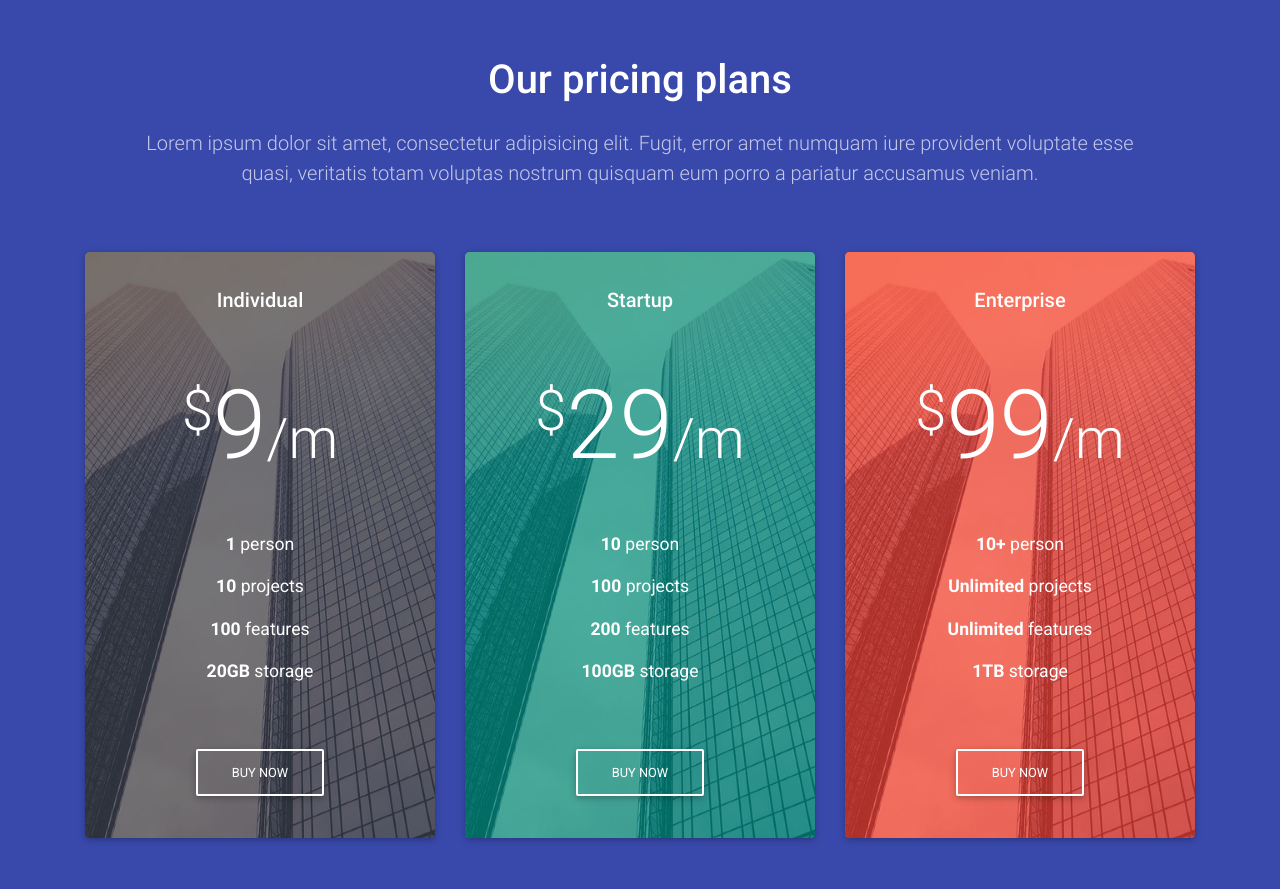
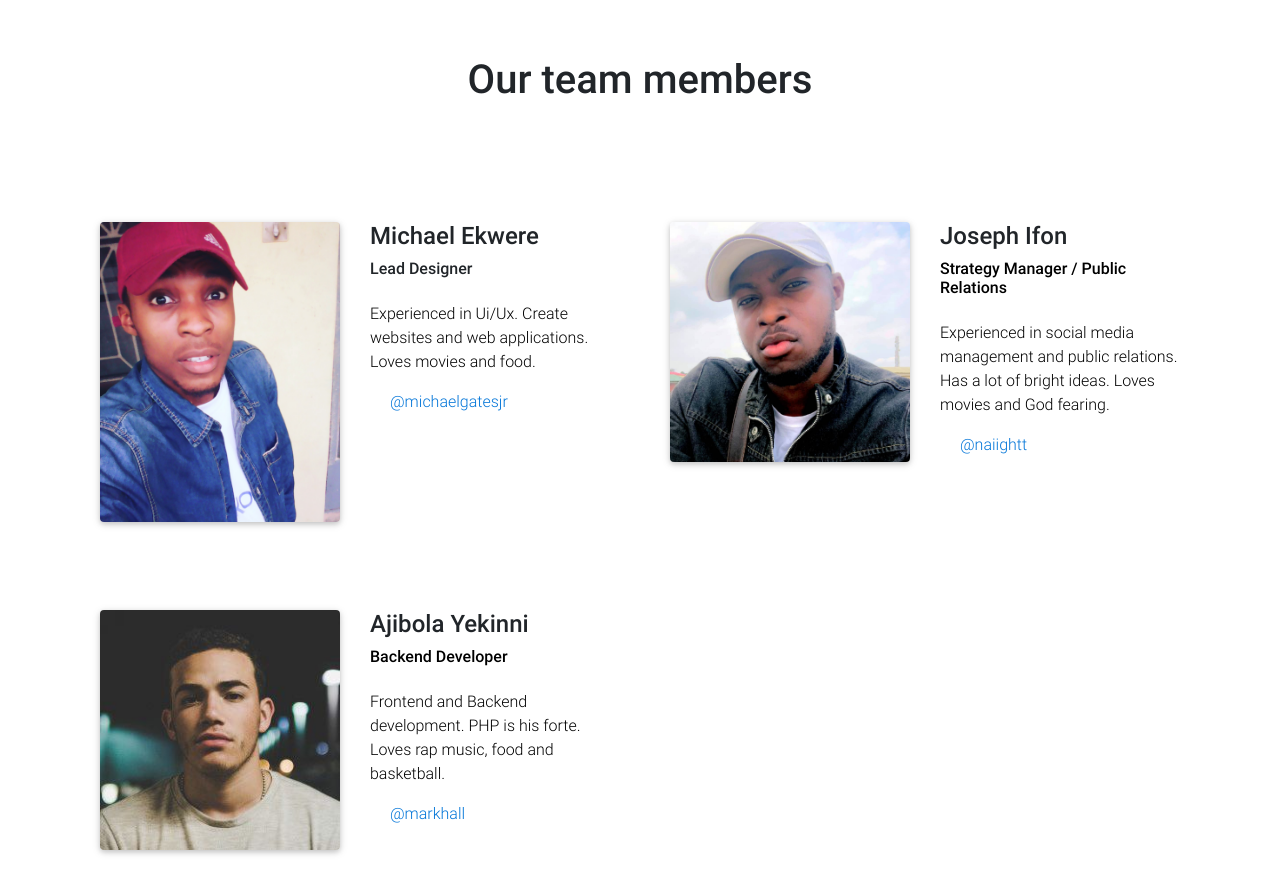
Before and after one commit to MichaelGee/brimstone, a plain HTML site: page index.html in a window 1280 px wide. Shown: the part 2820-3709 px from the top of the page. Drawn offline with Linux system fonts and the light colour scheme.

Commit message:
added photos

```diff
--- a/index.html
+++ b/index.html
@@ -189,115 +189,31 @@
     </div>
   </div>
 </section>
-<section class="text-center py-5 indigo darken-1 text-white" id="pricing">
-  <div class="container">
-    <div class="wow fadeIn">
-      <h2 class="h1 pt-5 pb-3">Our pricing plans</h2>
-      <p class="px-5 mb-5 pb-3 lead">
-        Lorem ipsum dolor sit amet, consectetur adipisicing elit. Fugit, error amet numquam iure provident voluptate esse quasi,
-        veritatis totam voluptas nostrum quisquam eum porro a pariatur accusamus veniam.
-      </p>
-    </div>
-    <div class="row wow zoomIn">
-      <div class="col-lg-4 col-md-12 mb-r">
-        <div class="card card-image">
-          <div class="text-white text-center pricing-card d-flex align-items-center rgba-stylish-strong py-3 px-3 rounded">
-            <div class="card-body">
-              <div class="h5">Individual</div>
-              <div class="py-5"><sup class="display-4">$</sup><span class="display-1">9</span><span class="display-4">/m</span></div>
-              <ul class="list-unstyled">
-                <li>
-                  <p><strong>1</strong> person</p>
-                </li>
-                <li>
-                  <p><strong>10</strong> projects</p>
-                </li>
-                <li>
-                  <p><strong>100</strong> features</p>
-                </li>
-                <li>
-                  <p><strong>20GB</strong> storage</p>
-                </li>
-              </ul><a class="btn btn-outline-white mt-5"> Buy now</a>
-            </div>
-          </div>
-        </div>
-      </div>
-      <div class="col-lg-4 col-md-12 mb-r">
-        <div class="card card-image">
-          <div class="text-white text-center pricing-card d-flex align-items-center rgba-teal-strong py-3 px-3 rounded">
-            <div class="card-body">
-              <div class="h5">Startup</div>
-              <div class="py-5"><sup class="display-4">$</sup><span class="display-1">29</span><span class="display-4">/m</span></div>
-              <ul class="list-unstyled">
-                <li>
-                  <p><strong>10</strong> person</p>
-                </li>
-                <li>
-                  <p><strong>100</strong> projects</p>
-                </li>
-                <li>
-                  <p><strong>200</strong> features</p>
-                </li>
-                <li>
-                  <p><strong>100GB</strong> storage</p>
-                </li>
-              </ul><a class="btn btn-outline-white mt-5"> Buy now</a>
-            </div>
-          </div>
-        </div>
-      </div>
-      <div class="col-lg-4 col-md-12 mb-r">
-        <div class="card card-image">
-          <div class="text-white text-center pricing-card d-flex align-items-center rgba-red-strong py-3 px-3 rounded">
-            <div class="card-body">
-              <div class="h5">Enterprise</div>
-              <div class="py-5"><sup class="display-4">$</sup><span class="display-1">99</span><span class="display-4">/m</span></div>
-              <ul class="list-unstyled">
-                <li>
-                  <p><strong>10+</strong> person</p>
-                </li>
-                <li>
-                  <p><strong>Unlimited</strong> projects</p>
-                </li>
-                <li>
-                  <p><strong>Unlimited</strong> features</p>
-                </li>
-                <li>
-                  <p><strong>1TB</strong> storage</p>
-                </li>
-              </ul><a class="btn btn-outline-white mt-5"> Buy now</a>
-            </div>
-          </div>
-        </div>
-      </div>
-    </div>
-  </div>
-</section>
+
 <section class="py-5" id="team">
   <div class="container">
     <div class="wow fadeIn">
       <h2 class="h1 pt-5 pb-3 text-center">Our team members</h2>
-      <p class="px-5 mb-5 pb-3 lead text-center blue-grey-text">
-        Lorem ipsum dolor sit amet, consectetur adipisicing elit. Fugit, error amet numquam iure provident voluptate
-        esse quasi, veritatis totam voluptas nostrum quisquam eum porro a pariatur accusamus veniam.
+      <p class="px-5 mb-5 pb-3 lead text-center white-text">
+        Our team consists of specialists and are dedicated to doing your job the correct way, to give you the
+        best product.
       </p>
     </div>
     <div class="row mb-lg-4 center-on-small-only">
       <div class="col-lg-6 col-md-12 mb-r wow fadeInLeft" data-wow-delay=".3s">
-        <div class="col-md-6 float-left"><img class="img-fluid rounded z-depth-1 mb-3" src="img/woman-1.jpg" alt="team member"/></div>
+        <div class="col-md-6 float-left"><img class="img-fluid rounded z-depth-1 mb-3" src="img/man-3.jpg" alt="team member"/></div>
         <div class="col-md-6 float-right">
-          <div class="h4">Nicole West</div>
-          <h6 class="font-bold blue-grey-text mb-4">Lead Designer</h6>
-          <p class="grey-text">Lorem ipsum dolor sit amet, consectetur adipisicing elit. Quod eos id officiis hic tenetur.</p><a href="https://twitter.com" target="_blank"><i class="fa fa-twitter"></i><span class="ml-1">@nicolewest</span></a>
+          <div class="h4">Michael Ekwere</div>
+          <h6 class="font-bold  mb-4">Lead Designer</h6>
+          <p class="black-text">Experienced in Ui/Ux. Create websites and web applications. Loves movies and food.</p><a href="https://twitter.com" target="_blank"><i class="fa fa-twitter"></i><span class="ml-1">@michaelgatesjr</span></a>
         </div>
       </div>
       <div class="col-lg-6 col-md-12 mb-r wow fadeInRight" data-wow-delay=".3s">
-        <div class="col-md-6 float-left"><img class="img-fluid rounded z-depth-1 mb-3" src="img/woman-2.jpg" alt="team member"/></div>
+        <div class="col-md-6 float-left"><img class="img-fluid rounded z-depth-1 mb-3" src="img/man-4.jpg" alt="team member"/></div>
         <div class="col-md-6 float-right">
-          <div class="h4">Hannah Cruz</div>
-          <h6 class="font-bold blue-grey-text mb-4">Photographer</h6>
-          <p class="grey-text">Lorem ipsum dolor sit amet, consectetur adipisicing elit. Quod eos id officiis hic tenetur.</p><a href="https://twitter.com" target="_blank"><i class="fa fa-twitter"></i><span class="ml-1">@hannahcruz</span></a>
+          <div class="h4">Joseph Ifon</div>
+          <h6 class="font-bold black-text mb-4">Strategy Manager / Public Relations</h6>
+          <p class="black-text">Experienced in social media management and public relations. Has a lot of bright ideas. Loves movies and God fearing.</p><a href="https://twitter.com" target="_blank"><i class="fa fa-twitter"></i><span class="ml-1">@naiightt</span></a>
         </div>
       </div>
     </div>
@@ -305,20 +221,12 @@
       <div class="col-lg-6 col-md-12 mb-r wow fadeInLeft" data-wow-delay=".3s">
         <div class="col-md-6 float-left"><img class="img-fluid rounded z-depth-1 mb-3" src="img/man-1.jpg" alt="team member"/></div>
         <div class="col-md-6 float-right">
-          <div class="h4">Mark Hall</div>
-          <h6 class="font-bold blue-grey-text mb-4">Web Developer</h6>
-          <p class="grey-text">Lorem ipsum dolor sit amet, consectetur adipisicing elit. Quod eos id officiis hic tenetur.</p><a href="https://twitter.com" target="_blank"><i class="fa fa-twitter"></i><span class="ml-1">@markhall</span></a>
+          <div class="h4">Ajibola Yekinni</div>
+          <h6 class="font-bold black-text mb-4">Backend Developer</h6>
+          <p class="black-text">Frontend and Backend development. PHP is his forte. Loves rap music, food and basketball.</p><a href="https://twitter.com" target="_blank"><i class="fa fa-twitter"></i><span class="ml-1">@markhall</span></a>
         </div>
       </div>
-      <div class="col-lg-6 col-md-12 mb-r wow fadeInRight" data-wow-delay=".3s">
-        <div class="col-md-6 float-left"><img class="img-fluid rounded z-depth-1 mb-3" src="img/man-2.jpg" alt="team member"/></div>
-        <div class="col-md-6 float-right">
-          <div class="h4">Vincent Harris</div>
-          <h6 class="font-bold blue-grey-text mb-4">Web Developer</h6>
-          <p class="grey-text">Lorem ipsum dolor sit amet, consectetur adipisicing elit. Quod eos id officiis hic tenetur.</p><a href="https://twitter.com" target="_blank"><i class="fa fa-twitter"></i><span class="ml-1">@vincentharris</span></a>
-        </div>
-      </div>
-    </div>
+
   </div>
 </section>
 <section id="contact" style="background-image:url('img/panorama-3094696_1920.jpg');">
--- a/styles/main.css
+++ b/styles/main.css
@@ -44,6 +44,12 @@
   }
 }
 
+
+
+#team{
+  background: white !important;
+}
+
 #pricing .lead {
   opacity: 0.7;
 }
```
Also changed, not shown: img/man-3.jpg (added), img/man-4.jpg (added).
